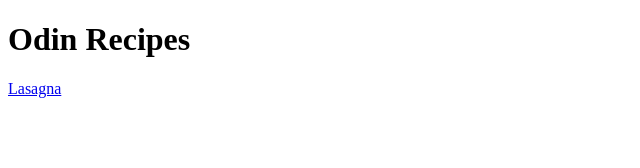
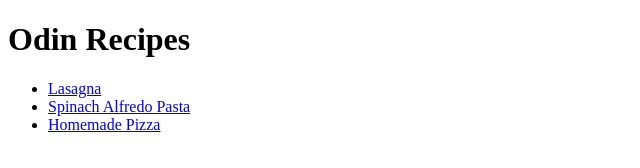
Before and after one commit to laiba951/odin-recipes, a plain HTML site: page index.html in a window 1280 px wide. Shown: the whole page, without its empty margins (0-640 px from the left). Drawn offline with Linux system fonts and the light colour scheme.

Commit message:
Add Hyperlinks to other pages

```diff
--- a/index.html
+++ b/index.html
@@ -2,10 +2,14 @@
 <html lang="en">
    <head>
     <meta charset="UTF-8">
-    <title>My Recipes</title>
+    <title>Favourite Recipes</title>
    </head>
    <body>
     <h1>Odin Recipes</h1>
-    <a href="./recipes/lasagna.html">Lasagna</a>
+    <ul>
+        <li><a href="./recipes/lasagna.html" target="_blank" rel="noopener noreferrer">Lasagna</a></li>
+        <li><a href="./recipes/alfredo.html" target="_blank" rel="noopener noreferrer">Spinach Alfredo Pasta</a></li>
+        <li><a href="./recipes/pizza.html" target="_blank" rel="noopener noreferrer">Homemade Pizza</a></li>
+    </ul>
    </body>
 </html>
```
